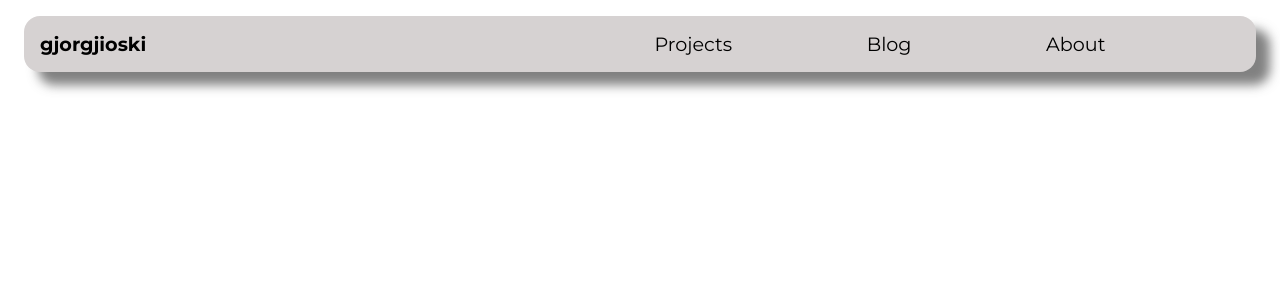
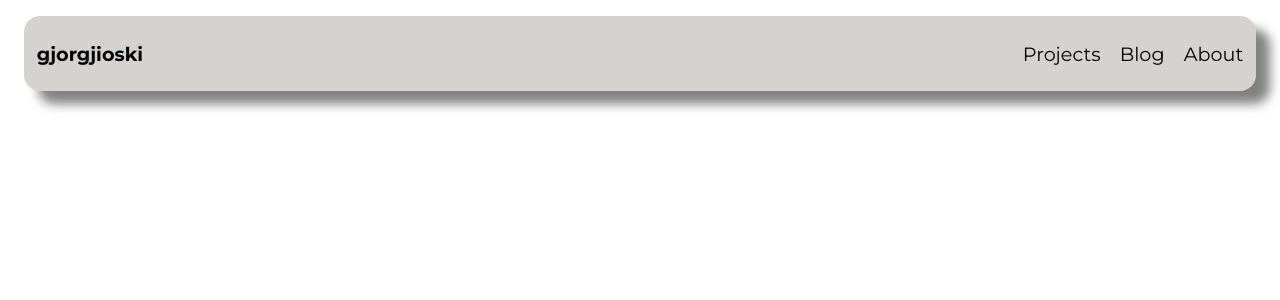
Before and after one commit to HristijanGjorgjioski/PersonalWebsite, a React (Create React App) app: page / in a window 1280 px wide. Shown: the top 300 px of the page. Built offline with nearby package versions, Linux system fonts and the light colour scheme.

Commit message:
finishing the header step by step

```diff
--- a/src/App.styles.sass
+++ b/src/App.styles.sass
@@ -6,5 +6,5 @@
   @include boxShadow()
   background: $app-primary
   border-radius: 1rem
-  padding: 1rem
+  padding: 0 .8rem
   margin: 1rem
--- a/src/App.tsx
+++ b/src/App.tsx
@@ -3,11 +3,14 @@ import React from "react";
 import Navbar from "./components/Navbar/Navbar";
 
 import "./App.styles.sass";
+import { BrowserRouter } from "react-router-dom";
 
 const App: React.FC = () => {
   return (
     <div className='main-container'>
-      <Navbar />
+      <BrowserRouter>
+        <Navbar />
+      </BrowserRouter>
     </div>
   );
 };
--- a/src/components/Navbar/Navbar.styles.sass
+++ b/src/components/Navbar/Navbar.styles.sass
@@ -5,7 +5,8 @@
   font-size: 1.2rem
 
 .navbar__logo
-  a
+  h4
+    cursor: pointer
     font-weight: bold
     text-decoration: none
     color: black
@@ -13,7 +14,13 @@
 .navbar__lis
   width: 60%
   display: flex
-  justify-content: space-evenly
-  a
+  align-items: end
+  justify-content: end
+  gap: 1.2rem
+  h4
+    cursor: pointer
+    font-weight: 400
     color: black
     text-decoration: none
+    &:hover
+      opacity: 0.2
--- a/src/components/Navbar/Navbar.tsx
+++ b/src/components/Navbar/Navbar.tsx
@@ -1,20 +1,21 @@
 import React from "react";
+import { useNavigate } from "react-router-dom";
 
 import "./Navbar.styles.sass";
 
 const Navbar: React.FC = () => {
-  // const [isMobileOpen, setIsMobileOpen] = useState<boolean>(false);
+  const navigate = useNavigate();
 
   return (
     <div className='navbar'>
       <div className='navbar__logo'>
-        <a href='/'>gjorgjioski</a>
+        <h4 onClick={() => navigate("/")}>gjorgjioski</h4>
       </div>
 
       <div className='navbar__lis'>
-        <a href='/projects'>Projects</a>
-        <a href='/blog'>Blog</a>
-        <a href='/about'>About</a>
+        <h4 onClick={() => navigate("/projects")}>Projects</h4>
+        <h4 onClick={() => navigate("/blog")}>Blog</h4>
+        <h4 onClick={() => navigate("/about")}>About</h4>
       </div>
     </div>
   );
```
